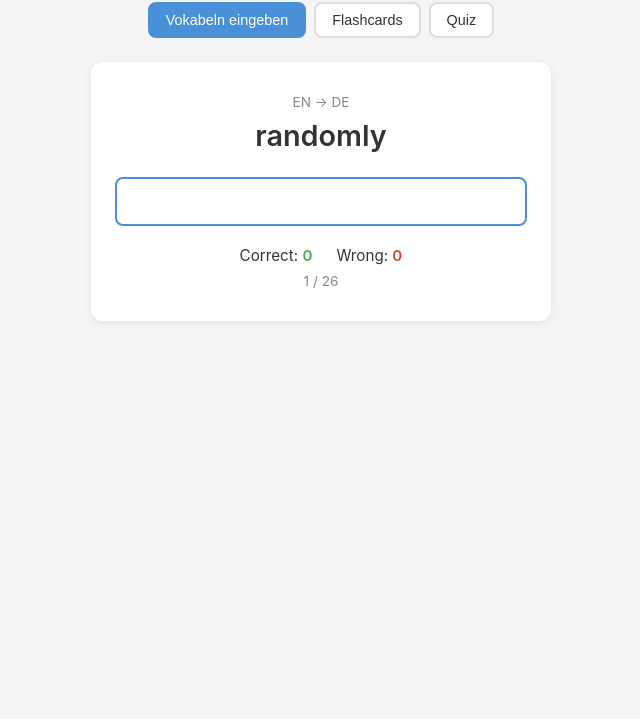
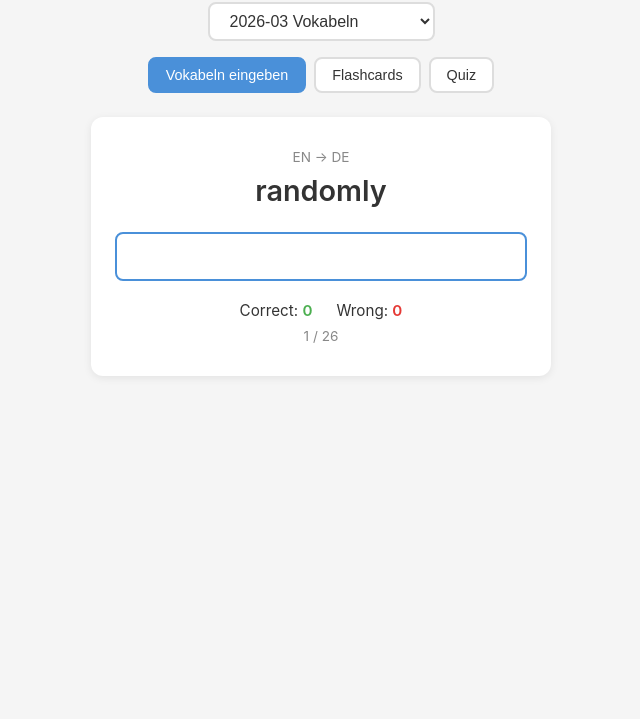
Before and after one commit to schwendinger/schwendinger.github.io, a plain HTML site: page vocabulary/index.html in a window 1280 px wide. Shown: the part 81-800 px from the top of the page, without its empty margins (319-959 px from the left). Drawn offline with Linux system fonts and the light colour scheme.

Commit message:
Add vocabulary sets and set picker
Add "2026-03 Vokabeln Set 2" (adverbs of degree) and a dropdown
to switch between vocabulary sets.

Co-Authored-By: Claude Opus 4.6 <noreply@anthropic.com>

```diff
--- a/vocabulary/index.html
+++ b/vocabulary/index.html
@@ -40,6 +40,23 @@
             border-color: #4a90d9;
             color: #fff;
         }
+
+        /* Set picker */
+        .set-picker {
+            text-align: center;
+            margin-bottom: 16px;
+        }
+        .set-picker select {
+            padding: 8px 16px;
+            font-size: 1rem;
+            border: 2px solid #ddd;
+            border-radius: 8px;
+            background: #fff;
+            color: #333;
+            outline: none;
+            cursor: pointer;
+        }
+        .set-picker select:focus { border-color: #4a90d9; }
 
         .card {
             background: #fff;
@@ -204,6 +221,8 @@
 <body>
     <h1>Lians Vokabeltrainer</h1>
 
+    <div class="set-picker" id="setPicker"></div>
+
     <div class="menu" id="menu">
         <button data-mode="type" class="active">Vokabeln eingeben</button>
         <button data-mode="flashcard">Flashcards</button>
@@ -264,7 +283,10 @@
     </div>
 
     <script>
-        const vocab = [
+        const sets = [
+            {
+                name: "2026-03 Vokabeln",
+                words: [
                     ["now", "jetzt"],
                     ["always", "immer"],
                     ["daily", "täglich"],
@@ -278,7 +300,44 @@
                     ["randomly", "zufällig"],
                     ["rarely", "selten"],
                     ["never", "nie"]
+                ]
+            },
+            {
+                name: "2026-03 Vokabeln Set 2",
+                words: [
+                    ["very", "sehr"],
+                    ["too", "zu"],
+                    ["almost", "fast"],
+                    ["extremely", "äußerst"],
+                    ["barely", "kaum"],
+                    ["completely", "vollständig"],
+                    ["enough", "genug"],
+                    ["fairly", "ziemlich"],
+                    ["quite", "ziemlich / ganz"],
+                    ["rather", "ziemlich / eher"],
+                    ["scarcely", "kaum"],
+                    ["totally", "völlig"]
+                ]
+            }
         ];
+
+        let currentSetIdx = 0;
+        function getVocab() { return sets[currentSetIdx].words; }
+
+        // Build set picker
+        const setPicker = document.getElementById('setPicker');
+        const setSelect = document.createElement('select');
+        sets.forEach((s, i) => {
+            const opt = document.createElement('option');
+            opt.value = i;
+            opt.textContent = s.name;
+            setSelect.appendChild(opt);
+        });
+        setSelect.addEventListener('change', () => {
+            currentSetIdx = parseInt(setSelect.value);
+            switchMode(currentMode);
+        });
+        setPicker.appendChild(setSelect);
 
         function shuffle(arr) {
             for (let i = arr.length - 1; i > 0; i--) {
@@ -290,7 +349,7 @@
 
         function buildQuestions() {
             const questions = [];
-            for (const [en, de] of vocab) {
+            for (const [en, de] of getVocab()) {
                 questions.push({ prompt: en, answer: de, dir: "EN → DE" });
                 questions.push({ prompt: de, answer: en, dir: "DE → EN" });
             }
@@ -419,7 +478,7 @@
 
             // Build 4 choices: correct + 3 random wrong
             const isEnToDe = q.dir === "EN → DE";
-            const allAnswers = vocab.map(v => isEnToDe ? v[1] : v[0]);
+            const allAnswers = getVocab().map(v => isEnToDe ? v[1] : v[0]);
             const wrongAnswers = shuffle(allAnswers.filter(a => normalize(a) !== normalize(q.answer))).slice(0, 3);
             const choices = shuffle([q.answer, ...wrongAnswers]);
 
```
Lines whose indentation alone changed are shown as unchanged.
